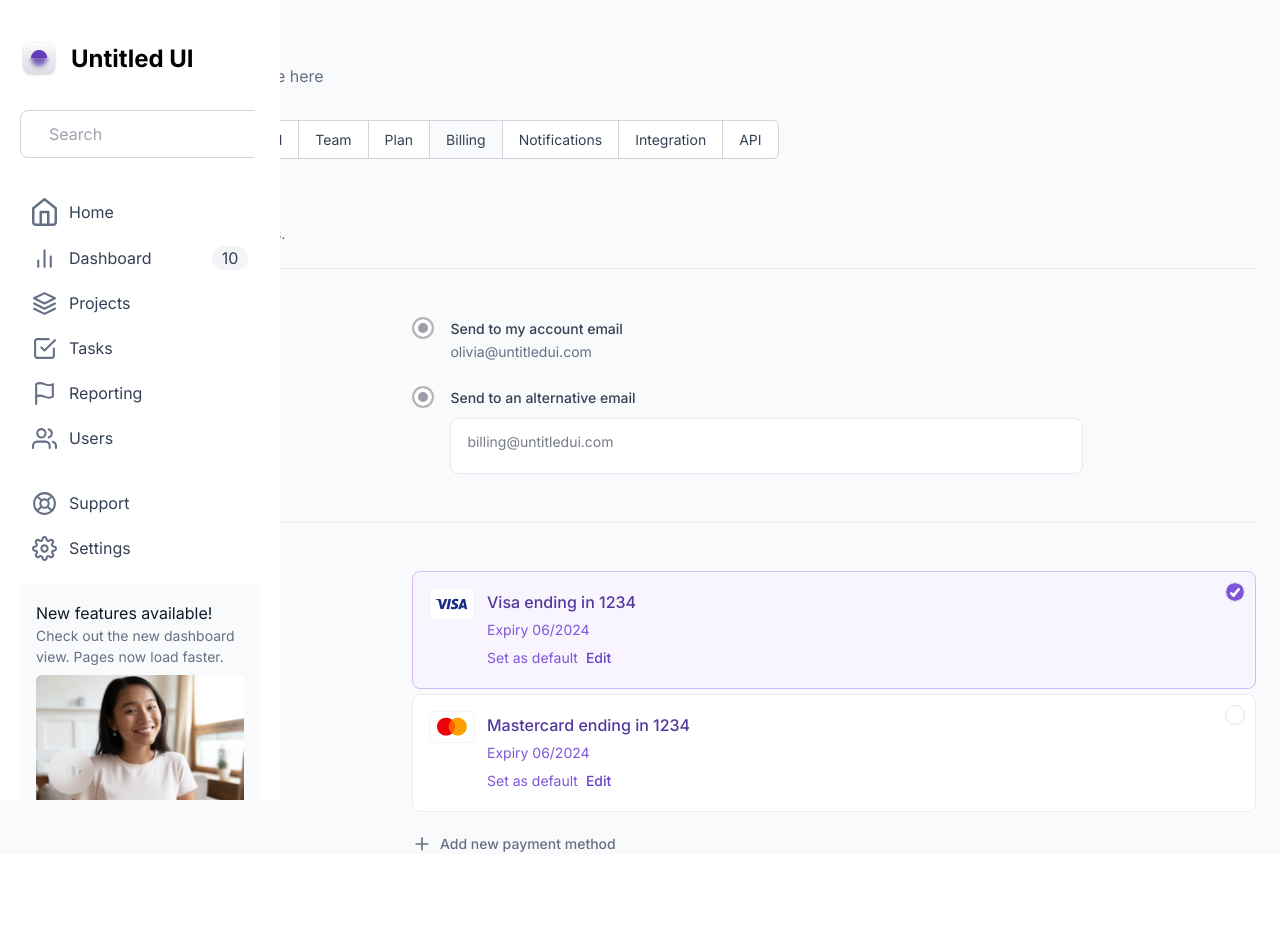
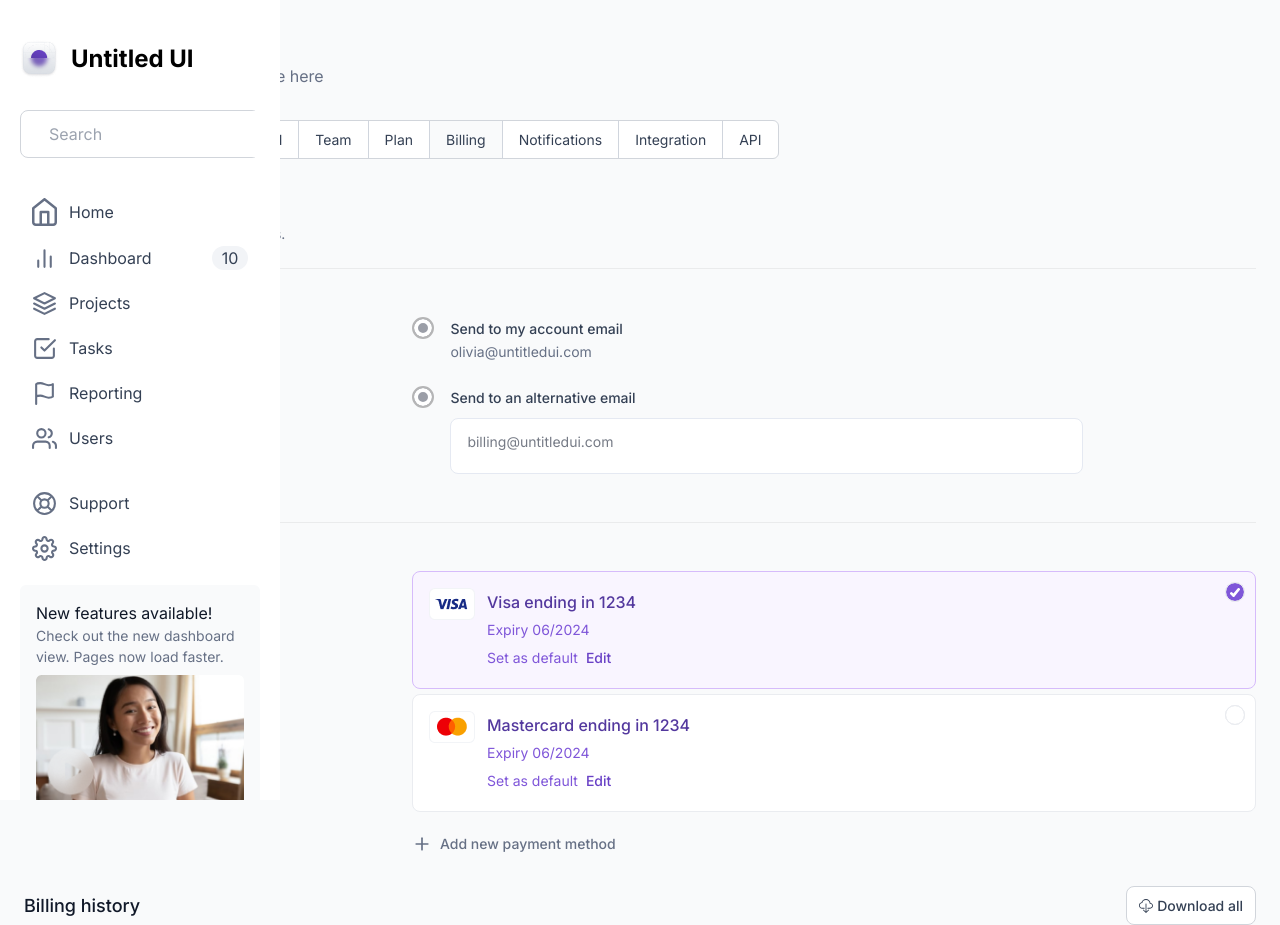
Before and after one commit to Emmathem/vencru-app, a React (Create React App) app: page /dashboard-new in a window 1280 px wide. Before the commit the page ends 854 px from the top, so only its background shows below. Built offline with nearby package versions, Linux system fonts and the light colour scheme.

Commit message:
table started

```diff
--- /dev/null
+++ b/src/components/dashboard/billings/BillingRecordSection.js
@@ -0,0 +1,18 @@
+import React from 'react';
+import { BsCloudDownload } from 'react-icons/bs';
+
+const BillingRecordSection = () => {
+    return (
+        <div className="mt-8">
+            <div className="flex items-center justify-between">
+                <h2 className="text-[#101828] font-medium text-lg">Billing history</h2>
+                <div className="flex items-center rounded-lg bg-white p-2 transition border border-gray-300 px-3 text-[#344054] text-[14px] font-medium cursor-pointer">
+                    <BsCloudDownload />
+                    <span className="pl-1">Download all</span>
+                </div>
+            </div>
+        </div>
+    );
+};
+
+export default BillingRecordSection;
--- a/src/components/dashboard/billings/TabMenu.js
+++ b/src/components/dashboard/billings/TabMenu.js
@@ -3,6 +3,7 @@ import { settingMenu } from '../../../data/utils';
 import { Divider } from 'antd';
 import BillingContactSection from './BillingContactSection';
 import BillingCardSection from './BillingCardSection';
+import BillingRecordSection from './BillingRecordSection';
 
 const TabMenu = ({ isActive, setActiveTab }) => {
     return (
@@ -30,6 +31,7 @@ const TabMenu = ({ isActive, setActiveTab }) => {
                 <BillingContactSection />
                 <Divider />
                 <BillingCardSection />
+                <BillingRecordSection />
             </div>
         </>
     );
```
